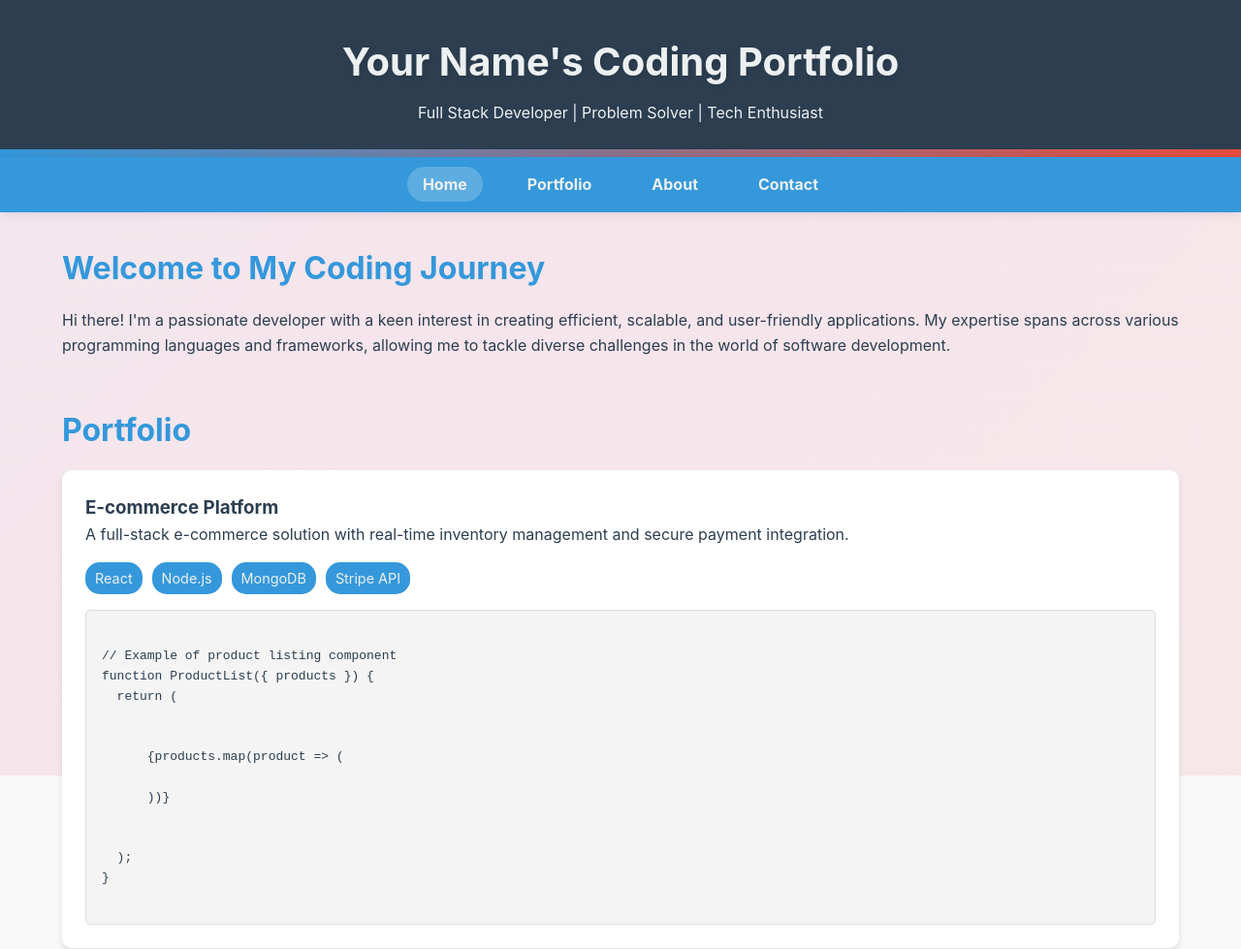
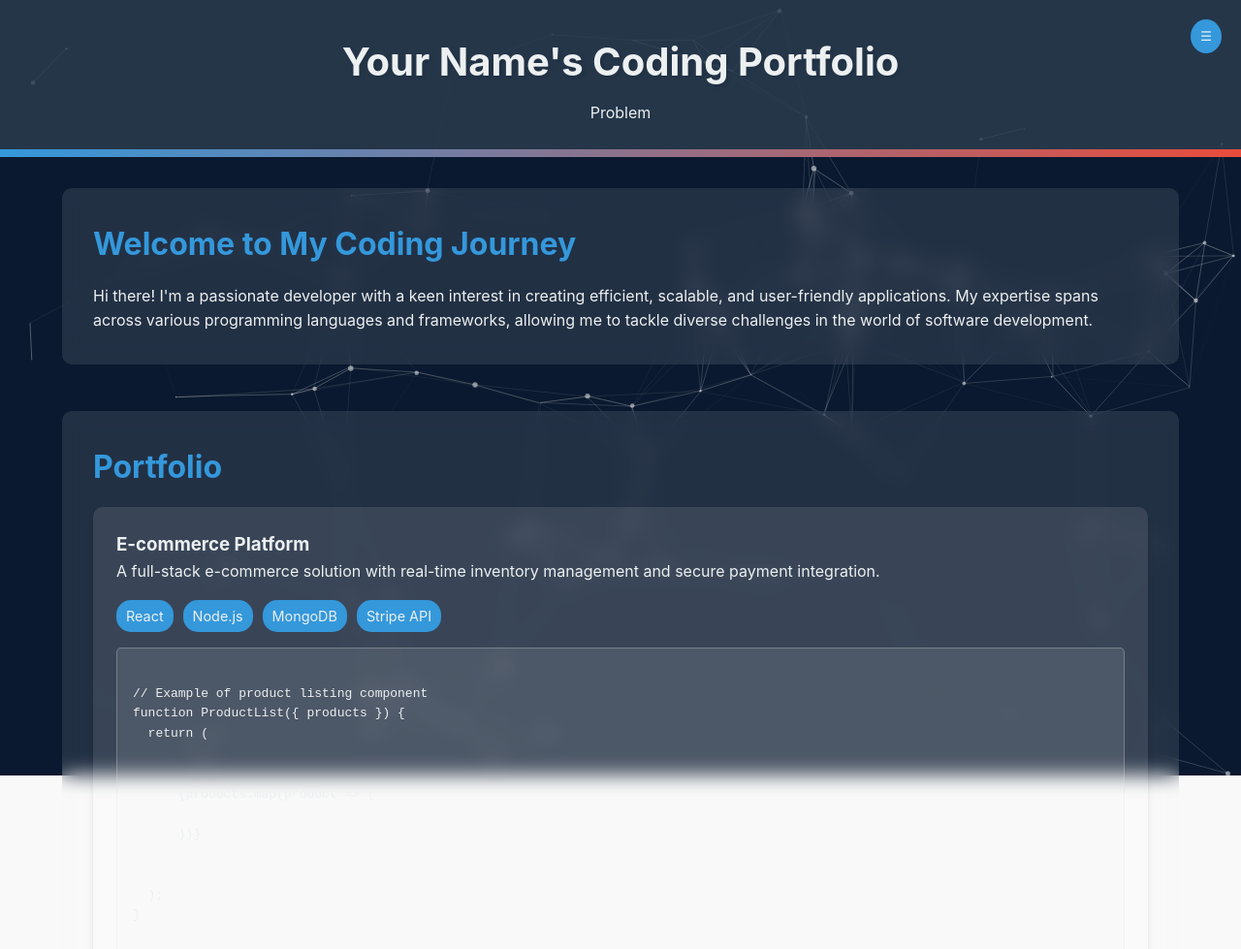
Before and after one commit to Benjifilly/Claude-test, a plain HTML site: page index.html in a window 1280 px wide. Shown: the top 979 px of the page at 97% size. Drawn offline with nearby package versions, Linux system fonts and the light colour scheme.

Commit message:
Update index.html

```diff
--- a/index.html
+++ b/index.html
@@ -3,7 +3,7 @@
 <head>
     <meta charset="UTF-8">
     <meta name="viewport" content="width=device-width, initial-scale=1.0">
-    <title>Your Coding Portfolio</title>
+    <title>Your Dynamic Coding Portfolio</title>
     <style>
         :root {
             --primary-color: #2c3e50;
@@ -23,10 +23,24 @@
         body {
             font-family: -apple-system, BlinkMacSystemFont, 'Segoe UI', Roboto, Helvetica, Arial, sans-serif;
             line-height: 1.6;
-            color: var(--primary-color);
+            color: var(--text-color);
             background-color: var(--background-color);
             -webkit-font-smoothing: antialiased;
             -moz-osx-font-smoothing: grayscale;
+            overflow-x: hidden;
+        }
+
+        /* Dynamic Background */
+        #particles-js {
+            position: fixed;
+            width: 100%;
+            height: 100%;
+            background-color: #0a192f;
+            background-image: url('');
+            background-repeat: no-repeat;
+            background-size: cover;
+            background-position: 50% 50%;
+            z-index: -1;
         }
 
         /* Loading Screen */
@@ -36,7 +50,7 @@
             left: 0;
             width: 100%;
             height: 100%;
-            background: var(--primary-color);
+            background: #0a192f;
             display: flex;
             justify-content: center;
             align-items: center;
@@ -69,7 +83,7 @@
         }
 
         header {
-            background: var(--primary-color);
+            background: rgba(44, 62, 80, 0.8);
             color: var(--text-color);
             text-align: center;
             padding: 2rem;
@@ -93,32 +107,64 @@
             text-shadow: 2px 2px 4px rgba(0,0,0,0.1);
         }
 
+        /* Menu Toggle Button */
+        .menu-toggle {
+            position: fixed;
+            top: 20px;
+            right: 20px;
+            z-index: 1001;
+            background: var(--secondary-color);
+            color: var(--text-color);
+            border: none;
+            padding: 10px;
+            border-radius: 50%;
+            cursor: pointer;
+            transition: transform 0.3s ease;
+        }
+
+        .menu-toggle:hover {
+            transform: scale(1.1);
+        }
+
+        .menu-toggle.active {
+            transform: rotate(90deg);
+        }
+
+        /* Navigation */
         nav {
-            background: var(--secondary-color);
-            padding: 1rem;
-            position: sticky;
+            position: fixed;
             top: 0;
+            right: -300px;
+            width: 300px;
+            height: 100vh;
+            background: rgba(52, 152, 219, 0.9);
+            padding: 2rem;
+            transition: right 0.3s ease;
             z-index: 1000;
-            box-shadow: 0 2px 10px rgba(0,0,0,0.1);
+        }
+
+        nav.show {
+            right: 0;
         }
 
         nav ul {
             list-style-type: none;
-            display: flex;
-            justify-content: center;
+            padding-top: 50px;
         }
 
         nav ul li {
-            margin: 0 15px;
+            margin-bottom: 20px;
         }
 
         nav ul li a {
             color: var(--text-color);
             text-decoration: none;
             font-weight: bold;
+            font-size: 1.2rem;
             transition: all 0.3s ease;
             padding: 0.5rem 1rem;
             border-radius: 20px;
+            display: block;
         }
 
         nav ul li a:hover, nav ul li a.active {
@@ -137,6 +183,10 @@
             opacity: 0;
             transform: translateY(20px);
             transition: opacity 0.5s ease, transform 0.5s ease;
+            background: rgba(255, 255, 255, 0.1);
+            padding: 2rem;
+            border-radius: 10px;
+            backdrop-filter: blur(10px);
         }
 
         section.visible {
@@ -151,7 +201,7 @@
         }
 
         .project {
-            background: var(--card-color);
+            background: rgba(255, 255, 255, 0.1);
             border-radius: 10px;
             padding: 1.5rem;
             margin-bottom: 1.5rem;
@@ -165,8 +215,8 @@
         }
 
         .code {
-            background: #f4f4f4;
-            border: 1px solid #ddd;
+            background: rgba(244, 244, 244, 0.1);
+            border: 1px solid rgba(221, 221, 221, 0.3);
             border-radius: 5px;
             padding: 1rem;
             font-family: 'Courier New', Courier, monospace;
@@ -202,6 +252,8 @@
             padding: 0.5rem;
             border: 1px solid var(--secondary-color);
             border-radius: 5px;
+            background: rgba(255, 255, 255, 0.1);
+            color: var(--text-color);
         }
 
         .contact-form button {
@@ -219,50 +271,21 @@
         }
 
         @media (max-width: 768px) {
-            nav ul {
-                flex-direction: column;
-                align-items: center;
-            }
-
-            nav ul li {
-                margin: 10px 0;
-            }
-
             .container {
                 width: 95%;
             }
         }
-
-        @keyframes gradientBG {
-            0% { background-position: 0% 50%; }
-            50% { background-position: 100% 50%; }
-            100% { background-position: 0% 50%; }
-        }
-
-        body::before {
-            content: '';
-            position: fixed;
-            top: 0;
-            left: 0;
-            right: 0;
-            bottom: 0;
-            background: linear-gradient(-45deg, #ee7752, #e73c7e, #23a6d5, #23d5ab);
-            background-size: 400% 400%;
-            animation: gradientBG 15s ease infinite;
-            z-index: -1;
-            opacity: 0.1;
-        }
     </style>
 </head>
 <body>
+    <div id="particles-js"></div>
+
     <div class="loading-screen">
         <div class="loader"></div>
     </div>
 
-    <header>
-        <h1>Your Name's Coding Portfolio</h1>
-        <p>Full Stack Developer | Problem Solver | Tech Enthusiast</p>
-    </header>
+    <button class="menu-toggle">☰</button>
+
     <nav>
         <ul>
             <li><a href="#home">Home</a></li>
@@ -271,6 +294,12 @@
             <li><a href="#contact">Contact</a></li>
         </ul>
     </nav>
+
+    <header>
+        <h1>Your Name's Coding Portfolio</h1>
+        <p>Full Stack Developer | Problem Solver | Tech Enthusiast</p>
+    </header>
+
     <div class="container">
         <section id="home">
             <h2>Welcome to My Coding Journey</h2>
@@ -346,16 +375,39 @@ async function getWeatherData(city) {
             </form>
         </section>
     </div>
+
+    <script src="https://cdn.jsdelivr.net/particles.js/2.0.0/particles.min.js"></script>
     <script>
         document.addEventListener('DOMContentLoaded', () => {
             const loadingScreen = document.querySelector('.loading-screen');
             const sections = document.querySelectorAll('section');
             const navLinks = document.querySelectorAll('nav a');
+            const menuToggle = document.querySelector('.menu-toggle');
+            const nav = document.querySelector('nav');
 
             // Hide loading screen after 2 seconds
             setTimeout(() => {
                 loadingScreen.classList.add('hidden');
             }, 2000);
+
+            // Particles.js configuration
+            particlesJS("particles-js", {
+                particles: {
+                    number: { value: 80, density: { enable: true, value_area: 800 } },
+                    color: { value: "#ffffff" },
+                    shape: { type: "circle", stroke: { width: 0, color: "#000000" }, polygon: { nb_sides: 5 } },
+                    opacity: { value: 0.5, random: false, anim: { enable: false, speed: 1, opacity_min: 0.1, sync: false } },
+                    size: { value: 3, random: true, anim: { enable: false, speed: 40, size_min: 0.1, sync: false } },
+                    line_linked: { enable: true, distance: 150, color: "#ffffff", opacity: 0.4, width: 1 },
+                    move: { enable: true, speed: 6, direction: "none", random: false, straight: false, out_mode: "out", bounce: false, attract: { enable: false, rotateX: 600, rotateY: 1200 } }
+                },
+                interactivity: {
+                    detect_on: "canvas",
+                    events: { onhover: { enable: true, mode: "repulse" }, onclick: { enable: true, mode: "push" }, resize: true },
+                    modes: { grab: { distance: 400, line_linked: { opacity: 1 } }, bubble: { distance: 400, size: 40, duration: 2, opacity: 8, speed: 3 }, repulse: { distance: 200, duration: 0.4 }, push: { particles_nb: 4 }, remove: { particles_nb: 2 } }
+                },
+                retina_detect: true
+            });
 
             const observerOptions = {
                 root: null,
@@ -392,8 +444,61 @@ async function getWeatherData(city) {
                     const targetId = link.getAttribute('href').substring(1);
                     const targetSection = document.getElementById(targetId);
                     targetSection.scrollIntoView({ behavior: 'smooth' });
+                    nav.classList.remove('show');
+                    menuToggle.classList.remove('active');
                 });
             });
+
+            // Menu toggle functionality
+            menuToggle.addEventListener('click', () => {
+                nav.classList.toggle('show');
+                menuToggle.classList.toggle('active');
+            });
+
+            // Close menu when clicking outside
+            document.addEventListener('click', (e) => {
+                if (!nav.contains(e.target) && !menuToggle.contains(e.target)) {
+                    nav.classList.remove('show');
+                    menuToggle.classList.remove('active');
+                }
+            });
+
+            // Dynamic text animation
+            const dynamicText = document.querySelector('header p');
+            const phrases = [
+                'Full Stack Developer',
+                'Problem Solver',
+                'Tech Enthusiast',
+                'Lifelong Learner'
+            ];
+            let currentPhraseIndex = 0;
+            let currentCharIndex = 0;
+            let isDeleting = false;
+
+            function typeText() {
+                const currentPhrase = phrases[currentPhraseIndex];
+
+                if (isDeleting) {
+                    dynamicText.textContent = currentPhrase.substring(0, currentCharIndex - 1);
+                    currentCharIndex--;
+                } else {
+                    dynamicText.textContent = currentPhrase.substring(0, currentCharIndex + 1);
+                    currentCharIndex++;
+                }
+
+                if (!isDeleting && currentCharIndex === currentPhrase.length) {
+                    isDeleting = true;
+                    setTimeout(typeText, 1000);
+                } else if (isDeleting && currentCharIndex === 0) {
+                    isDeleting = false;
+                    currentPhraseIndex = (currentPhraseIndex + 1) % phrases.length;
+                    setTimeout(typeText, 500);
+                } else {
+                    setTimeout(typeText, isDeleting ? 50 : 100);
+                }
+            }
+
+            typeText();
         });
     </script>
 </body>
```
